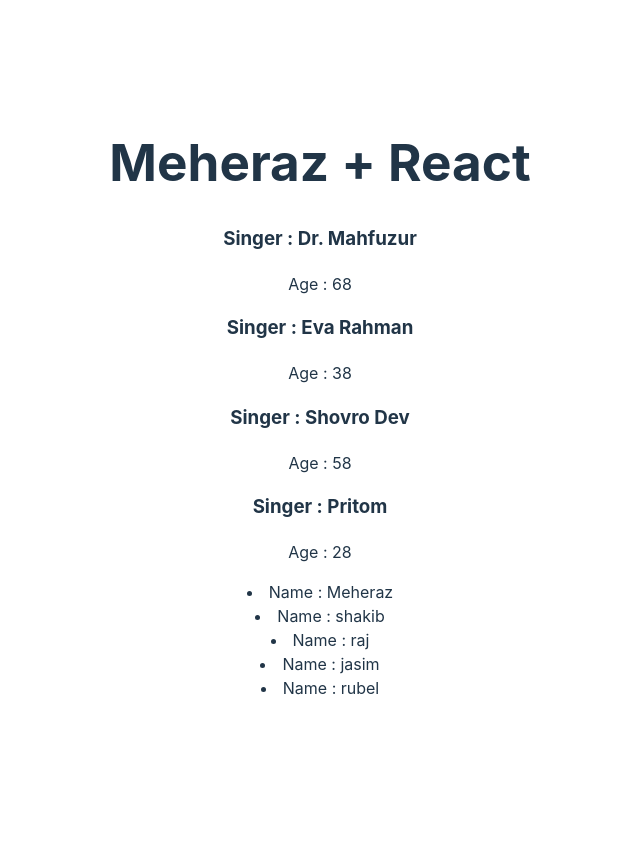
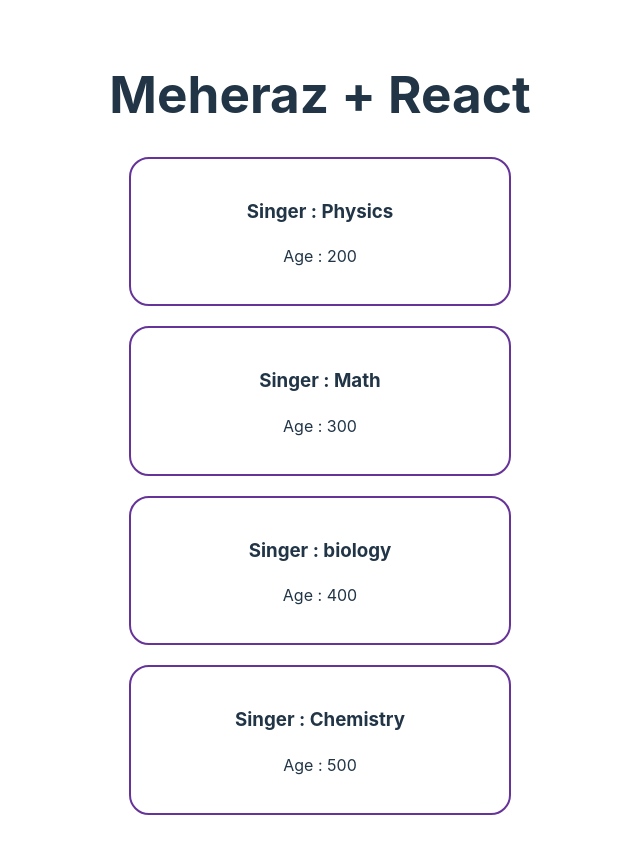
Before and after one commit to meheraz1100/M-38-react-core-concept-1, a React (Vite) app: page / in a window 1280 px wide. Shown: the top 854 px of the page, without its empty margins (320-960 px from the left). Before the commit the page ends 800 px from the top, so only its background shows below. Built offline with nearby package versions, Linux system fonts and the light colour scheme.

Commit message:
practice task completed

```diff
--- a/src/App.jsx
+++ b/src/App.jsx
@@ -1,31 +1,42 @@
-
 import "./App.css";
-
 import Actor from "./Actor";
 import Singer from "./singer";
+import Bookstore from "./Bookstore";
 
 function App() {
 
-  const actors = ['shakib', 'raj', 'jasim', 'rubel'];
+  // const actors = ['shakib', 'raj', 'jasim', 'rubel'];
 
-  const singers = [
-    {id: 1, name: 'Dr. Mahfuzur', age: 68},
-    {id: 2, name: 'Eva Rahman', age: 38},
-    {id: 3, name: 'Shovro Dev', age:58},
-    {id: 4, name: 'Pritom', age: 28}
-  ]
+  // const singers = [
+  //   {id: 1, name: 'Dr. Mahfuzur', age: 68},
+  //   {id: 2, name: 'Eva Rahman', age: 38},
+  //   {id: 3, name: 'Shovro Dev', age:58},
+  //   {id: 4, name: 'Pritom', age: 28}
+  // ]
+
+const books = [
+  {id: 10, name: 'Physics', price: 200},
+  {id: 20, name: 'Math', price: 300},
+  {id: 30, name: 'biology', price: 400},
+  {id: 40, name: 'Chemistry', price: 500}
+]
+
 
   return (
     <>
       <h1>Meheraz + React</h1>
 
       {
+        books.map(book => <Bookstore book={book}></Bookstore>)
+      }
+
+      {/* {
         singers.map(singer => <Singer singer={singer}></Singer>)
-      }
-      <Actor name="Meheraz"></Actor>
+      } */}
+      {/* <Actor name="Meheraz"></Actor>
       {
         actors.map(actor => <Actor name={actor}></Actor>)
-      }
+      } */}
 
       {/* <Todo task="Learn React"></Todo>
       <Todo task="Explore Core concepts" isDone={false}></Todo>
--- /dev/null
+++ b/src/Book.css
@@ -0,0 +1,6 @@
+.book{
+    border: 2px solid rebeccapurple;
+    margin:  20px;
+    padding: 20px;
+    border-radius: 20px;
+}
--- /dev/null
+++ b/src/Book.jsx
@@ -0,0 +1,7 @@
+export default function Book({book}){
+    return (
+        <div>
+            <h3></h3>
+        </div>
+    )
+}
--- /dev/null
+++ b/src/Bookstore.jsx
@@ -0,0 +1,11 @@
+import './Book.css'
+
+export default function Singer({book}){
+    console.log(book);
+    return (
+        <div className='book'>
+            <h3>Singer : {book.name}</h3>
+            <p>Age : {book.price}</p>
+        </div>
+    )
+}
```
